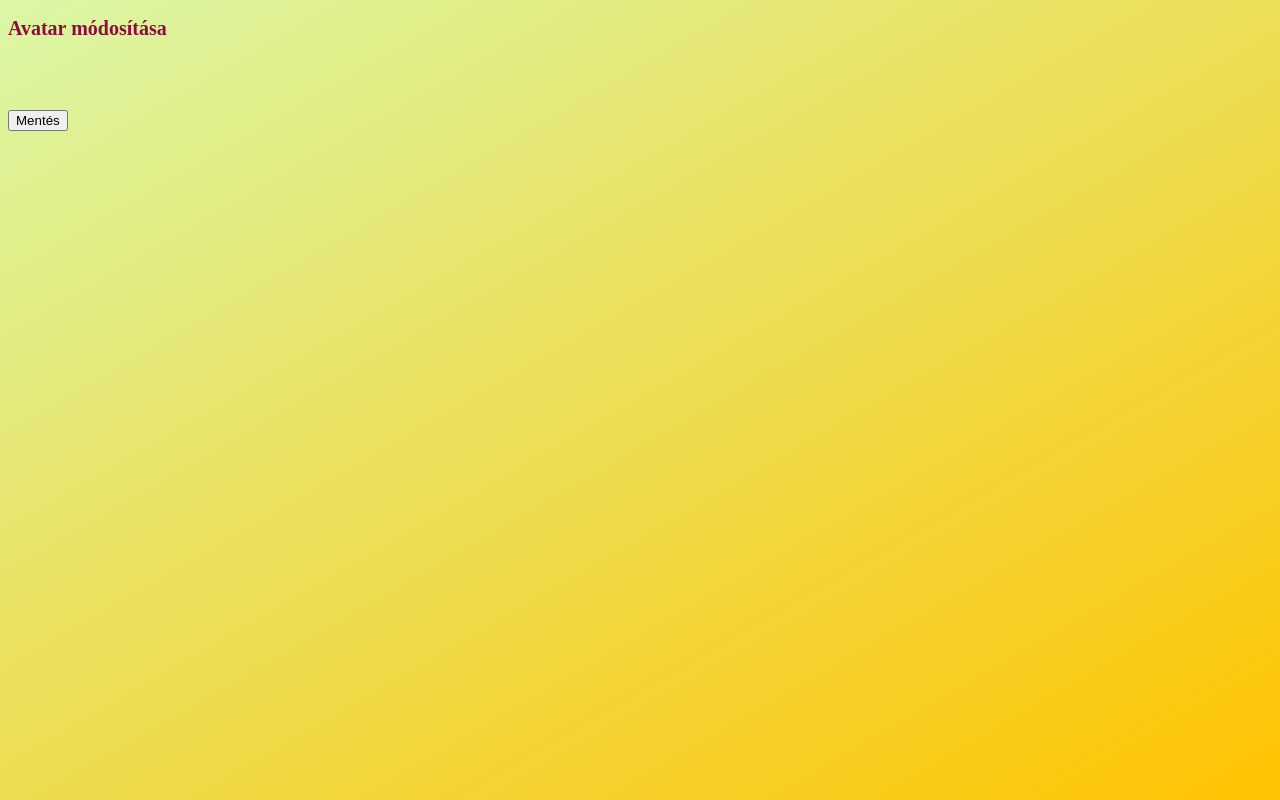
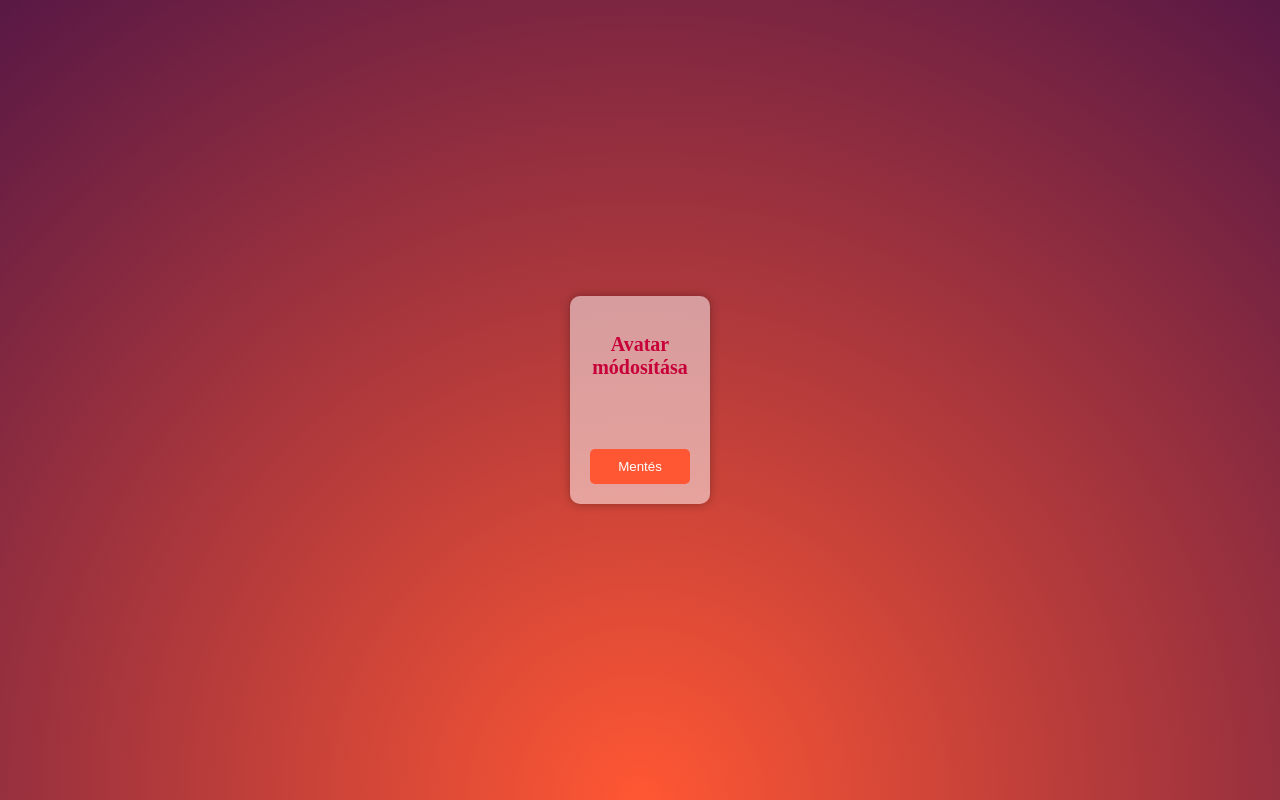
Before and after one commit to Dricc06/Thesis, a PHP site: page /avatar_modositasa.php in a window 1280 px wide. Run offline with PHP 8.4, Linux system fonts and the light colour scheme; the visitor is signed in with stand-in values (Sample User, id 1); data that the repository does not hold is empty.

Commit message:
Unique CSS
Egyedi stíluskód hozzáadva

```diff
--- a/src/avatar_modositasa.php
+++ b/src/avatar_modositasa.php
@@ -86,3 +86,76 @@ if ($_SERVER["REQUEST_METHOD"] == "POST") {
     </script>
 </body>
 </html>
+
+<style>
+html, body {
+    margin: 0;
+    padding: 0;
+    display: flex;
+    justify-content: center;
+    align-items: center;
+    min-height: 100vh;
+    background: radial-gradient(circle at bottom, #FF5733 , #581845);
+    background-size: cover;
+    background-attachment: fixed; /* A háttér fixen marad az ablakban */
+}
+
+.container {
+    background-color: rgba(255, 255, 255, 0.5);
+    padding: 20px;
+    border-radius: 10px;
+    box-shadow: 0 0 10px rgba(0, 0, 0, 0.3);
+    width: 50%;
+}
+
+h2 {
+    text-align: center;
+    color: #C70039;
+}
+
+.form-group {
+    margin-bottom: 20px;
+}
+
+label {
+    display: block;
+    font-weight: bold;
+    margin-bottom: 5px;
+    color: #900C3F;
+}
+
+button {
+    display: block;
+    width: 100%;
+    padding: 10px;
+    background-color: #FF5733;
+    color: white;
+    border: none;
+    border-radius: 5px;
+    cursor: pointer;
+}
+
+button:hover {
+    background-color: #C70039;
+}
+
+.gallery {
+            display: flex;
+            flex-wrap: wrap;
+            gap: 10px;
+        }
+
+.gallery-item {
+            width: 100px;
+            height: 100px;
+            cursor: pointer;
+            transition: transform 0.2s;
+        }
+
+.gallery-item:hover {
+            transform: scale(1.1);
+        }
+
+</style>
+
+<link href="styles.css" rel="stylesheet" />
```
